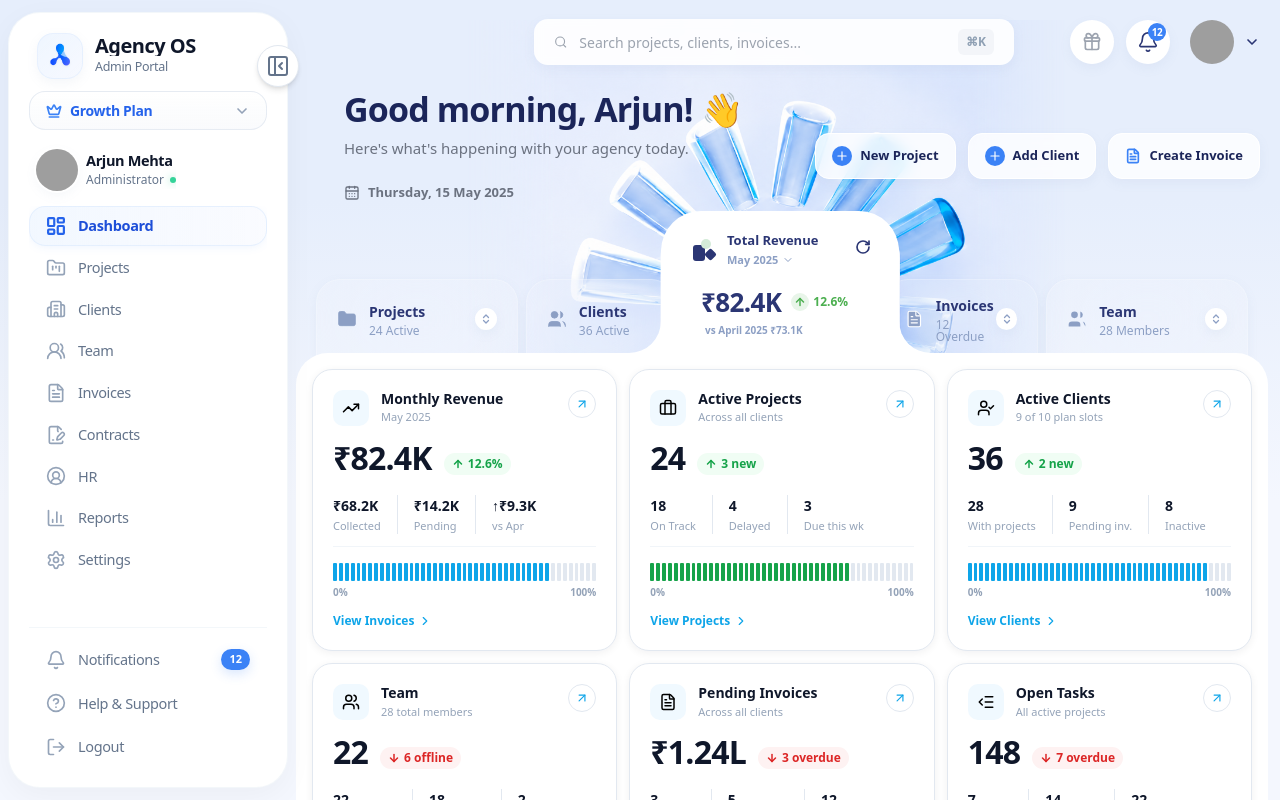
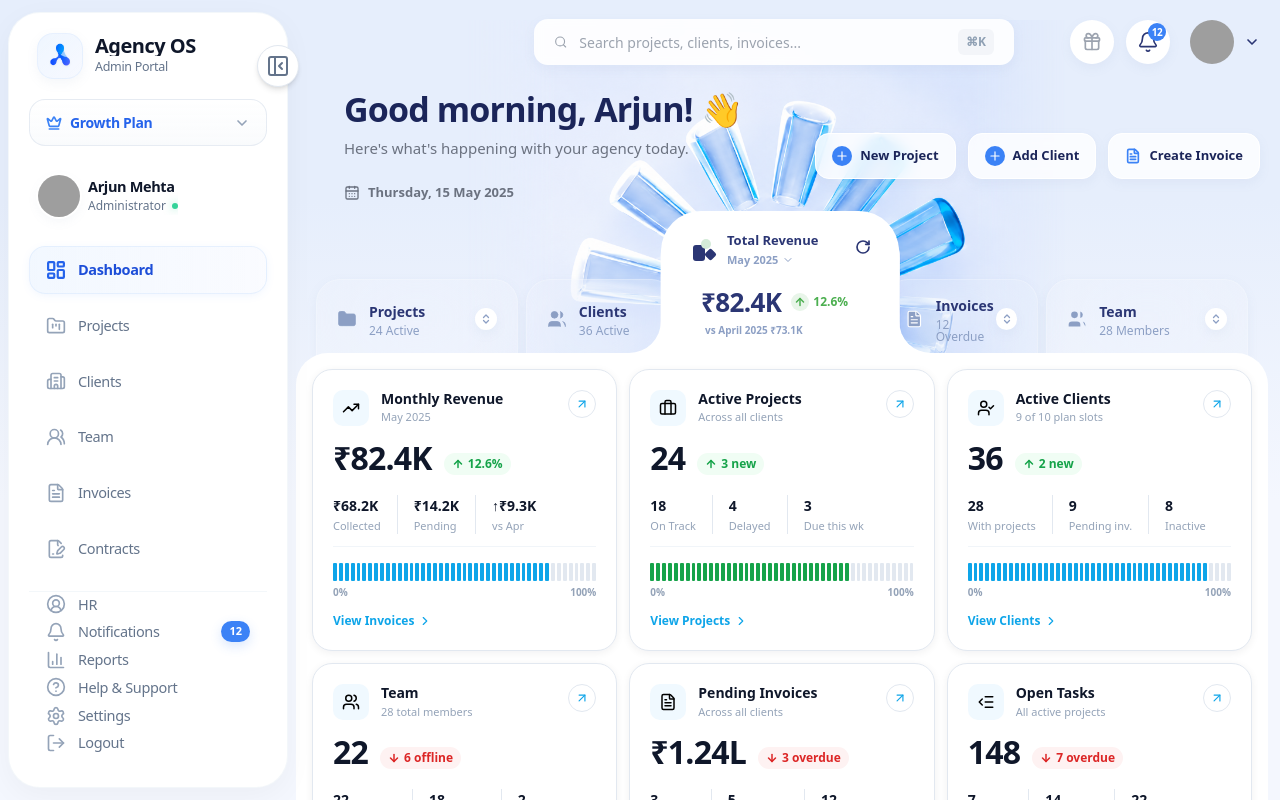
Before and after one commit to nikhil-madanu/Agency_Os, a React (Vite) app: page / in a window 1280 px wide. Built offline with nearby package versions, Linux system fonts and the light colour scheme; grey boxes are pictures that could not be loaded.

Commit message:
refactor: optimize sidebar layout with responsive spacing and padding adjustments

```diff
--- a/src/components/sidebar.tsx
+++ b/src/components/sidebar.tsx
@@ -50,7 +50,7 @@ export function Sidebar({ activeView, onNavigate, isCollapsed = false, onToggle
         )}
 
         {/* Logo Section */}
-        <div className={cn("flex items-center mb-3 transition-all", isCollapsed ? "justify-center mt-3 px-0" : "gap-3 px-1 xl:px-2")}>
+        <div className={cn("flex items-center mb-1 xl:mb-5 transition-all", isCollapsed ? "justify-center mt-2 xl:mt-6 px-0" : "gap-3 px-1 xl:px-2")}>
           <div className={cn("flex flex-shrink-0 items-center justify-center rounded-2xl bg-gradient-to-br from-blue-50 to-indigo-50/50 shadow-sm border border-blue-100/50", isCollapsed ? "h-[36px] w-[36px]" : "h-[36px] w-[36px] xl:h-[46px] xl:w-[46px]")}>
             <img
               src="/agency-os-logo.png"
@@ -67,7 +67,7 @@ export function Sidebar({ activeView, onNavigate, isCollapsed = false, onToggle
         </div>
 
         {/* Growth Plan Dropdown */}
-        <button className={cn("group relative flex items-center justify-between w-full bg-gradient-to-b from-white to-slate-50/80 border border-slate-200/80 rounded-2xl hover:border-blue-200 hover:shadow-sm transition-all duration-300 ease-out", isCollapsed ? "p-1.5 mb-3 justify-center" : "px-3 xl:px-4 py-2 mb-3")}>
+        <button className={cn("group relative flex items-center justify-between w-full bg-gradient-to-b from-white to-slate-50/80 border border-slate-200/80 rounded-2xl hover:border-blue-200 hover:shadow-sm transition-all duration-300 ease-out", isCollapsed ? "p-1.5 xl:p-3 mb-1 xl:mb-4 justify-center" : "px-3 xl:px-4 py-1.5 xl:py-3 mb-1 xl:mb-5")}>
           <div className={cn("flex items-center gap-2 font-bold text-blue-600", isCollapsed ? "text-[0px]" : "text-[13px] xl:text-[14px]")}>
             <Crown className="h-4 w-4 xl:h-4.5 xl:w-4.5 text-blue-500 group-hover:scale-110 transition-transform duration-300 flex-shrink-0" strokeWidth={2.5} />
             {!isCollapsed && <span className="tracking-tight">Growth Plan</span>}
@@ -82,7 +82,7 @@ export function Sidebar({ activeView, onNavigate, isCollapsed = false, onToggle
         </button>
 
         {/* User Profile Snippet */}
-        <div className={cn("group relative flex items-center hover:bg-slate-50 transition-colors cursor-pointer border border-transparent hover:border-slate-100", isCollapsed ? "justify-center p-1.5 mb-2 rounded-xl" : "gap-2 px-2 mb-2 p-1.5 rounded-2xl")}>
+        <div className={cn("group relative flex items-center hover:bg-slate-50 transition-colors cursor-pointer border border-transparent hover:border-slate-100", isCollapsed ? "justify-center p-1.5 mb-1 xl:mb-4 rounded-xl" : "gap-2 px-2 mb-1 xl:mb-5 p-1 xl:p-2 rounded-2xl")}>
           <img
             src="https://i.pravatar.cc/150?img=11"
             alt="Arjun Mehta"
@@ -109,7 +109,7 @@ export function Sidebar({ activeView, onNavigate, isCollapsed = false, onToggle
         </div>
 
         {/* Main Navigation */}
-        <nav className={cn("flex flex-col flex-1 mt-0 pb-2", isCollapsed ? "overflow-visible gap-2" : "overflow-y-auto gap-0.5 [&::-webkit-scrollbar]:w-1 [&::-webkit-scrollbar-thumb]:bg-slate-200 [&::-webkit-scrollbar-thumb]:rounded-full")}>
+        <nav className="flex flex-col gap-0 xl:gap-2 flex-1 mt-0">
           {mainNavItems.map((item) => (
             <a
               key={item.label}
@@ -120,7 +120,7 @@ export function Sidebar({ activeView, onNavigate, isCollapsed = false, onToggle
               }}
               className={cn(
                 "group relative flex items-center transition-all duration-300 ease-out outline-none focus-visible:ring-2 focus-visible:ring-blue-500",
-                isCollapsed ? "justify-center p-2 rounded-xl" : "gap-3 px-3 xl:px-4 py-2 rounded-2xl",
+                isCollapsed ? "justify-center p-1.5 xl:p-3 rounded-xl" : "gap-3 px-3 xl:px-4 py-1 xl:py-3 rounded-2xl",
                 activeView === item.label
                   ? "bg-gradient-to-r from-blue-50/80 to-indigo-50/30 text-blue-700 font-bold border border-blue-100/60 shadow-[0_2px_12px_-4px_rgba(59,130,246,0.15)]"
                   : "text-slate-500 font-medium hover:bg-slate-50 hover:text-slate-900 border border-transparent"
@@ -147,8 +147,8 @@ export function Sidebar({ activeView, onNavigate, isCollapsed = false, onToggle
       </div>
 
       {/* Bottom Navigation */}
-      <div className="border-t border-slate-100/80 pt-3 mt-auto flex flex-col gap-1 relative z-50">
-        <a href="#" className={cn("group relative flex items-center font-medium text-slate-500 hover:bg-slate-50 hover:text-slate-900 border border-transparent transition-all duration-300", isCollapsed ? "justify-center p-2 rounded-xl relative" : "justify-between px-3 xl:px-4 py-2 rounded-2xl text-[13.5px] xl:text-[14.5px]")}>
+      <div className="border-t border-slate-100/80 pt-1 xl:pt-4 mt-auto flex flex-col gap-0 xl:gap-2 relative z-50">
+        <a href="#" className={cn("group relative flex items-center font-medium text-slate-500 hover:bg-slate-50 hover:text-slate-900 border border-transparent transition-all duration-300", isCollapsed ? "justify-center p-1.5 xl:p-3 rounded-xl relative" : "justify-between px-3 xl:px-4 py-1 xl:py-3 rounded-2xl text-[13.5px] xl:text-[14.5px]")}>
           <div className={cn("flex items-center", isCollapsed ? "justify-center" : "gap-3")}>
             <Bell className={cn("text-slate-400 group-hover:text-slate-700 group-hover:scale-105 transition-all duration-300 flex-shrink-0", isCollapsed ? "h-[20px] w-[20px]" : "h-[18px] w-[18px] xl:h-[20px] xl:w-[20px]")} strokeWidth={2} />
             {!isCollapsed && <span className="tracking-tight">Notifications</span>}
@@ -165,7 +165,7 @@ export function Sidebar({ activeView, onNavigate, isCollapsed = false, onToggle
             <span className="bg-blue-500 text-white text-[11px] px-2 py-0.5 rounded-full font-bold shadow-sm shadow-blue-500/20 group-hover:scale-105 transition-transform duration-300">12</span>
           )}
         </a>
-        <a href="#" className={cn("group relative flex items-center font-medium text-slate-500 hover:bg-slate-50 hover:text-slate-900 border border-transparent transition-all duration-300", isCollapsed ? "justify-center p-2 rounded-xl" : "gap-3 px-3 xl:px-4 py-2 rounded-2xl text-[13.5px] xl:text-[14.5px]")}>
+        <a href="#" className={cn("group relative flex items-center font-medium text-slate-500 hover:bg-slate-50 hover:text-slate-900 border border-transparent transition-all duration-300", isCollapsed ? "justify-center p-1.5 xl:p-3 rounded-xl" : "gap-3 px-3 xl:px-4 py-1 xl:py-3 rounded-2xl text-[13.5px] xl:text-[14.5px]")}>
           <HelpCircle className={cn("text-slate-400 group-hover:text-slate-700 group-hover:scale-105 transition-all duration-300 flex-shrink-0", isCollapsed ? "h-[20px] w-[20px]" : "h-[18px] w-[18px] xl:h-[20px] xl:w-[20px]")} strokeWidth={2} />
           {!isCollapsed && <span className="tracking-tight">Help & Support</span>}
           {isCollapsed && (
@@ -175,7 +175,7 @@ export function Sidebar({ activeView, onNavigate, isCollapsed = false, onToggle
             </div>
           )}
         </a>
-        <button className={cn("group relative flex items-center font-medium text-slate-500 hover:bg-red-50 hover:text-red-700 border border-transparent transition-all duration-300 text-left w-full", isCollapsed ? "justify-center p-2 rounded-xl" : "gap-3 px-3 xl:px-4 py-2 rounded-2xl text-[13.5px] xl:text-[14.5px]")}>
+        <button className={cn("group relative flex items-center font-medium text-slate-500 hover:bg-red-50 hover:text-red-700 border border-transparent transition-all duration-300 text-left w-full", isCollapsed ? "justify-center p-1.5 xl:p-3 rounded-xl" : "gap-3 px-3 xl:px-4 py-1 xl:py-3 rounded-2xl text-[13.5px] xl:text-[14.5px]")}>
           <LogOut className={cn("text-slate-400 group-hover:text-red-500 group-hover:translate-x-1 transition-all duration-300 flex-shrink-0", isCollapsed ? "h-[20px] w-[20px]" : "h-[18px] w-[18px] xl:h-[20px] xl:w-[20px]")} strokeWidth={2} />
           {!isCollapsed && <span className="tracking-tight">Logout</span>}
           {isCollapsed && (
```
